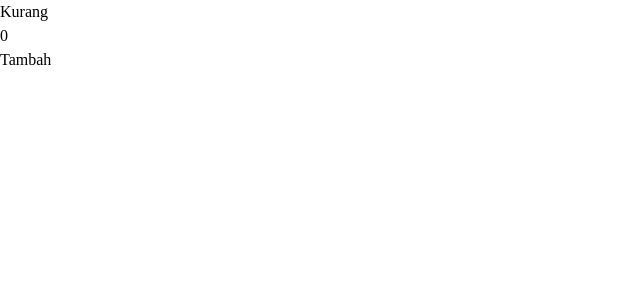
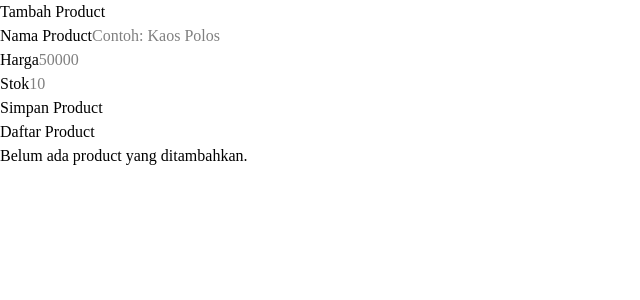
Before and after one commit to MGT06/koda-b9-react, a React (Vite) app: page / in a window 1280 px wide. Shown: the top 300 px of the page, without its empty margins (0-640 px from the left). Built offline with nearby package versions, Linux system fonts and the light colour scheme.

Commit message:
feat: add product form for management product

```diff
--- /dev/null
+++ b/src/components/Form.jsx
@@ -0,0 +1,63 @@
+function ProductForm({
+  name,
+  price,
+  stock,
+  onNameChange,
+  onPriceChange,
+  onStockChange,
+  onSubmit,
+}) {
+  return (
+    <form
+      onSubmit={onSubmit}
+      className="bg-white rounded-xl shadow-sm border border-slate-200 p-5 space-y-4"
+    >
+      <h2 className="font-semibold text-slate-700">Tambah Product</h2>
+
+      <div>
+        <label className="text-sm text-slate-600 block mb-1">
+          Nama Product
+        </label>
+        <input
+          type="text"
+          value={name}
+          onChange={(e) => onNameChange(e.target.value)}
+          placeholder="Contoh: Kaos Polos"
+          className="w-full border border-slate-300 rounded-lg px-3 py-2 text-sm"
+        />
+      </div>
+
+      <div className="flex gap-3">
+        <div className="flex-1">
+          <label className="text-sm text-slate-600 block mb-1">Harga</label>
+          <input
+            type="number"
+            value={price}
+            onChange={(e) => onPriceChange(e.target.value)}
+            placeholder="50000"
+            className="w-full border border-slate-300 rounded-lg px-3 py-2 text-sm"
+          />
+        </div>
+        <div className="flex-1">
+          <label className="text-sm text-slate-600 block mb-1">Stok</label>
+          <input
+            type="number"
+            value={stock}
+            onChange={(e) => onStockChange(e.target.value)}
+            placeholder="10"
+            className="w-full border border-slate-300 rounded-lg px-3 py-2 text-sm "
+          />
+        </div>
+      </div>
+
+      <button
+        type="submit"
+        className="w-full bg-orange-500 hover:bg-orange-600 text-white font-medium text-sm py-2 rounded-lg "
+      >
+        Simpan Product
+      </button>
+    </form>
+  );
+}
+
+export default ProductForm
--- /dev/null
+++ b/src/components/Tabel.jsx
@@ -0,0 +1,36 @@
+function ProductTable({ products }) {
+  return (
+    <div className="bg-white rounded-xl shadow-sm border border-slate-200 p-5">
+      <h2 className="font-semibold text-slate-700 mb-3">Daftar Product</h2>
+
+      {products.length === 0 ? (
+        <p className="text-sm text-slate-400 italic">
+          Belum ada product yang ditambahkan.
+        </p>
+      ) : (
+        <table className="w-full text-sm">
+          <thead>
+            <tr className="text-left text-slate-500 border-b border-slate-200">
+              <th className="py-2">Nama</th>
+              <th className="py-2">Harga</th>
+              <th className="py-2">Stok</th>
+            </tr>
+          </thead>
+          <tbody>
+            {products.map((product) => (
+              <tr key={product.id} className="border-b border-slate-100">
+                <td className="py-2 text-slate-700">{product.name}</td>
+                <td className="py-2 text-slate-700">
+                  Rp{Number(product.price || 0).toLocaleString("id-ID")}
+                </td>
+                <td className="py-2 text-slate-700">{product.stock}</td>
+              </tr>
+            ))}
+          </tbody>
+        </table>
+      )}
+    </div>
+  );
+}
+
+export default ProductTable;
--- a/src/main.jsx
+++ b/src/main.jsx
@@ -2,12 +2,15 @@ import { StrictMode } from 'react'
 import { createRoot } from 'react-dom/client'
 import './index.css'
 
-import Operation from './pages/Operation.jsx'
+// import Operation from './pages/Operation.jsx'
+import Product from './pages/Product'
+
 
 createRoot(document.getElementById('root')).render(
   <StrictMode>
     <>
-    <Operation />
+    {/* <Operation /> */}
+    <Product />
     </>
   </StrictMode>,
 )
--- /dev/null
+++ b/src/pages/Product.jsx
@@ -0,0 +1,42 @@
+import { useState } from "react";
+import ProductForm from "../components/form";
+import ProductTable from "../components/Tabel";
+
+function Product() {
+  const [products, setProducts] = useState([]);
+  const [name, setName] = useState("");
+  const [price, setPrice] = useState("");
+  const [stock, setStock] = useState("");
+
+  function handleSubmit(e) {
+    e.preventDefault();
+
+
+    setProducts((prevProducts) => [
+      ...prevProducts,
+      {name, price, stock},
+    ]);
+
+    setName("");
+    setPrice("");
+    setStock("");
+  }
+
+  return (
+      <div className="max-w-xl m-auto mt-20">
+        <ProductForm
+          name={name}
+          price={price}
+          stock={stock}
+          onNameChange={setName}
+          onPriceChange={setPrice}
+          onStockChange={setStock}
+          onSubmit={handleSubmit}
+        />
+
+        <ProductTable products={products} />
+      </div>
+  );
+}
+
+export default Product;
```
